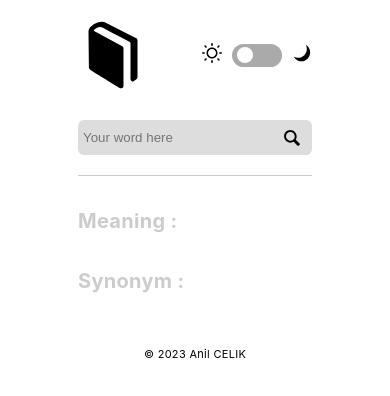
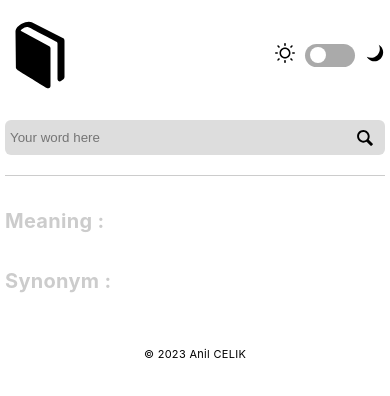
Before and after one commit to AnilC07/dictionarry-app, a React (Create React App) app: page / in a window 390 px wide. Shown: the top 396 px of the page. Built offline with nearby package versions, Linux system fonts and the light colour scheme.

Commit message:
Add media query at768px

```diff
--- a/src/App.module.css
+++ b/src/App.module.css
@@ -1,5 +1,13 @@
-.main{
+.main {
   width: 60%;
   margin: 0 auto;
   padding-top: 20px;
 }
+
+@media only screen and (max-width: 768px) {
+  .main {
+    width: 100%;
+    padding-left: 5px;
+    padding-right: 5px;
+  }
+}
```
